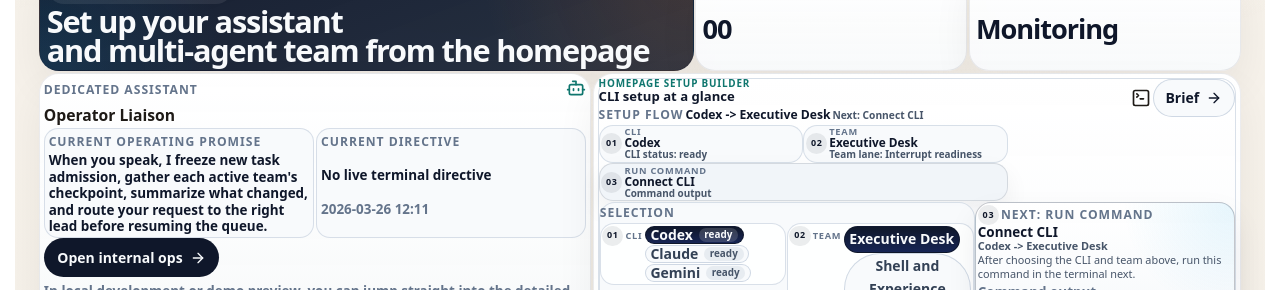
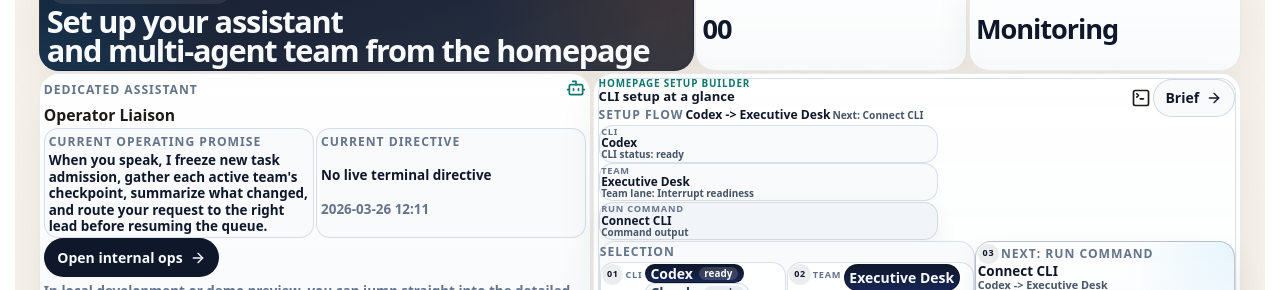
Before and after one commit to GongJae00/research-pages, a Next.js app in the folder apps/web/: page /en in a window 1280 px wide. Shown: the part 1600-1890 px from the top of the page. Built offline with nearby package versions, Linux system fonts and the light colour scheme; no server answers.

Commit message:
Autonomy reconcile 1647: shell-experience

```diff
--- a/apps/web/src/components/homepage-agent-control-section.module.css
+++ b/apps/web/src/components/homepage-agent-control-section.module.css
@@ -649,6 +649,37 @@
   gap: 0.02rem;
   margin-top: 0;
   padding: 0.04rem 0;
+}
+
+.setupDigestInline {
+  display: flex;
+  flex-wrap: wrap;
+  gap: 0.04rem;
+  margin-top: 0.01rem;
+}
+
+.setupDigestPill {
+  display: inline-grid;
+  gap: 0.01rem;
+  min-width: 0;
+  padding: 0.08rem 0.1rem;
+  border: 1px solid rgba(203, 213, 225, 0.72);
+  border-radius: 14px;
+  background: rgba(248, 250, 252, 0.92);
+  flex: 1 1 11rem;
+}
+
+.setupDigestPill strong {
+  color: #0f172a;
+  font-size: 0.74rem;
+  line-height: 1.1;
+  overflow-wrap: anywhere;
+}
+
+.setupDigestPillAccent {
+  border-color: rgba(15, 23, 42, 0.12);
+  background: rgba(241, 245, 249, 0.98);
+  box-shadow: 0 10px 24px rgba(15, 23, 42, 0.06);
 }
 
 .setupSequenceIntro {
@@ -1937,12 +1968,16 @@
     align-items: stretch;
   }
 
-  .setupCompactArrow {
-    display: none;
-  }
-
   .setupSummaryLead {
     align-items: flex-start;
+  }
+
+  .setupDigestInline {
+    align-items: stretch;
+  }
+
+  .setupDigestPill {
+    width: 100%;
   }
 
   .setupSummaryInline {
--- a/apps/web/src/components/homepage-agent-control-section.tsx
+++ b/apps/web/src/components/homepage-agent-control-section.tsx
@@ -436,40 +436,29 @@ export function HomepageAgentControlSection({
                         {copy.nextActionLabel}: {nextSetupCommand?.title ?? copy.setupCommand}
                       </span>
                     </div>
-                    <div className={styles.setupScanRowCompact}>
-                      <div className={styles.setupScanCompactItem}>
-                        <span className={styles.setupPickerStep}>01</span>
-                        <div className={styles.setupScanCompactCopy}>
+                    <div className={styles.setupDigestInline}>
+                      <span className={styles.setupDigestPill}>
                         <span className={styles.setupFlowLabel}>{copy.chooseProvider}</span>
                         <strong>{selectedProvider?.label ?? "-"}</strong>
                         <span className={styles.setupSequenceMeta}>
                           {copy.selectedCliStatusLabel}:{" "}
                           {selectedProvider ? getProviderStatusLabel(locale, selectedProvider.status) : "-"}
                         </span>
-                        </div>
-                      </div>
+                      </span>
 
-                      <div className={styles.setupScanCompactItem}>
-                        <span className={styles.setupPickerStep}>02</span>
-                        <div className={styles.setupScanCompactCopy}>
+                      <span className={styles.setupDigestPill}>
                         <span className={styles.setupFlowLabel}>{copy.chooseTeam}</span>
                         <strong>{selectedTeam?.name ?? "-"}</strong>
                         <span className={styles.setupSequenceMeta}>
                           {copy.selectedLaneLabel}: {selectedTeam?.lane ?? "-"}
                         </span>
-                        </div>
-                      </div>
+                      </span>
 
-                      <div
-                        className={`${styles.setupScanCompactItem} ${styles.setupScanCompactItemAccent}`}
-                      >
-                        <span className={styles.setupPickerStep}>03</span>
-                        <div className={styles.setupScanCompactCopy}>
+                      <span className={`${styles.setupDigestPill} ${styles.setupDigestPillAccent}`}>
                         <span className={styles.setupFlowLabel}>{copy.runCommandLabel}</span>
                         <strong>{nextSetupCommand?.title ?? copy.setupCommand}</strong>
                         <span className={styles.setupSequenceMeta}>{setupOutputLabel}</span>
-                        </div>
-                      </div>
+                      </span>
                     </div>
                   </div>
                 ) : null}
```
Lines whose indentation alone changed are shown as unchanged.
